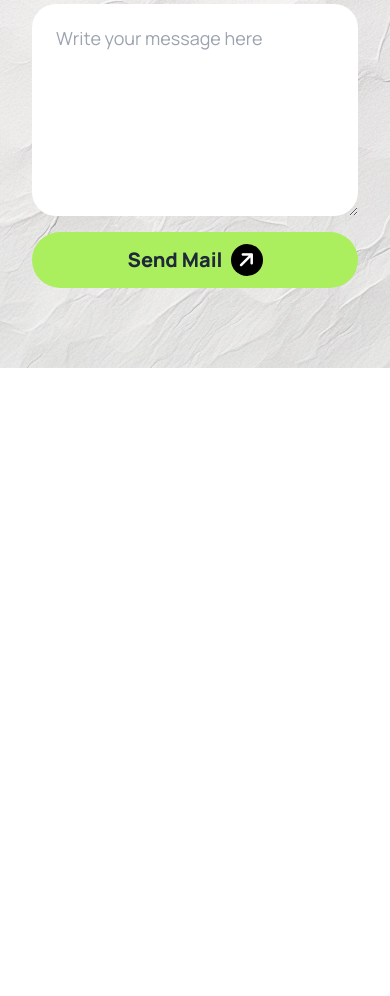
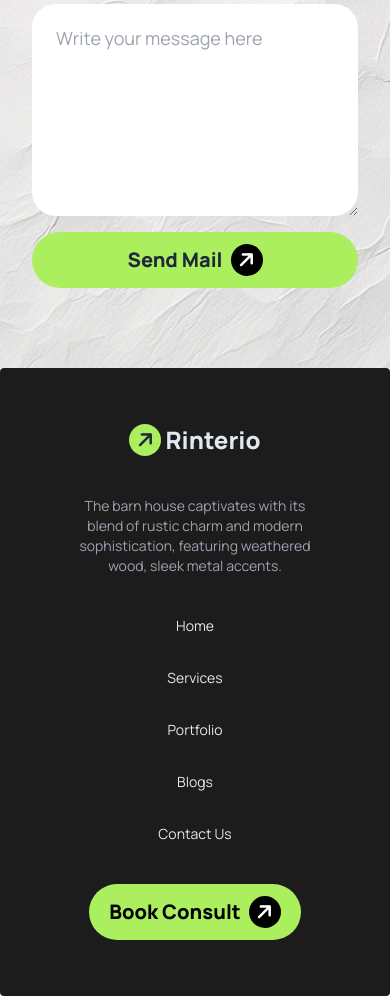
Before and after one commit to imnoim/real-estate, a plain HTML site: page index.html in a window 390 px wide. Shown: the part 5546-6542 px from the top of the page. Before the commit the page ends 5914 px from the top, so only its background shows below. Drawn offline with nearby package versions, Linux system fonts and the light colour scheme.

Commit message:
added footer with mobile device styles

```diff
--- a/index.html
+++ b/index.html
@@ -32,6 +32,7 @@
                         card2: '#EFDA6E',
                         card3: '#A4DAC3',
                         card4: '#77AAEA',
+                        footerBg: '#1C1C1C',
                     },
                     fontFamily: {
                         manrope: 'Manrope',
@@ -386,11 +387,20 @@
                 <!-- form -->
 
                 <form action="" class="grid grid-cols-1 md:grid-cols-2 py-10 gap-4 md:gap-5 px-4 md:24 lg:px-36">
-                    <input type="text" placeholder="First Name*" class="h-[48px] px-4 text-base outline-0 w-full rounded-full col-span-2 md:col-span-1" required />
-                    <input type="text" placeholder="Last Name*" class="h-[48px] px-4 text-base outline-0 w-full rounded-full col-span-2 md:col-span-1" required />
-                    <input type="text" placeholder="Phone Number*" class="h-[48px] px-4 text-base outline-0 w-full rounded-full col-span-2 md:col-span-1" required />
-                    <input type="email" placeholder="Your Email*" class="h-[48px] px-4 text-base outline-0 w-full rounded-full col-span-2 md:col-span-1" required />
-                    <textarea placeholder="Write your message here" rows="5" class="textarea-lg w-full col-span-2 rounded-3xl outline-0"></textarea>
+                    <input type="text" placeholder="First Name*"
+                        class="h-[48px] px-4 text-base outline-0 w-full rounded-full col-span-2 md:col-span-1"
+                        required />
+                    <input type="text" placeholder="Last Name*"
+                        class="h-[48px] px-4 text-base outline-0 w-full rounded-full col-span-2 md:col-span-1"
+                        required />
+                    <input type="text" placeholder="Phone Number*"
+                        class="h-[48px] px-4 text-base outline-0 w-full rounded-full col-span-2 md:col-span-1"
+                        required />
+                    <input type="email" placeholder="Your Email*"
+                        class="h-[48px] px-4 text-base outline-0 w-full rounded-full col-span-2 md:col-span-1"
+                        required />
+                    <textarea placeholder="Write your message here" rows="5"
+                        class="textarea-lg w-full col-span-2 rounded-3xl outline-0"></textarea>
                     <div class="flex items-center justify-center gap-2 px-5 py-3 bg-primaryBg rounded-full col-span-2">
                         <button class="font-extrabold text-xl">Send Mail</button>
                         <div class="w-[32px] h-[32px] bg-black rounded-full flex items-center justify-center">
@@ -405,8 +415,30 @@
     <!-- main ends here -->
 
     <!-- footer starts here -->
-    <footer>
-
+    <footer class="footer footer-center flex flex-col bg-footerBg text-base-content rounded p-14">
+        <!-- text -->
+        <div class="flex items-center gap-1 md:gap-2">
+            <div class="w-[32px] h-[32px] bg-primary rounded-full flex items-center justify-center">
+                <i class="fa-solid fa-arrow-right -rotate-45 text-xl"></i>
+            </div>
+            <a class="text-2xl md:text-3xl font-extrabold text-slate-200" href="#">Rinterio</a>
+        </div>
+        <p class="text-gray-400 w-11/12 md:w-2/4">The barn house captivates with its blend of rustic charm and modern sophistication, featuring weathered wood,
+            sleek metal accents.</p>
+        <!-- nav -->
+        <nav class="grid grid-flow-row md:grid-flow-col gap-8 md:gap-24 lg:gap-32">
+            <a href="#" class="text-slate-200">Home</a>
+            <a href="#" class="text-slate-200">Services</a>
+            <a href="#" class="text-slate-200">Portfolio</a>
+            <a href="#" class="text-slate-200">Blogs</a>
+            <a href="#" class="text-slate-200">Contact Us</a>
+        </nav>
+        <div class="flex items-center justify-center gap-2 px-5 py-3 bg-primaryBg rounded-full">
+            <button class="font-extrabold text-xl text-black">Book Consult</button>
+            <div class="w-[32px] h-[32px] bg-black rounded-full flex items-center justify-center">
+                <i class="fa-solid fa-arrow-right -rotate-45 text-xl text-white"></i>
+            </div>
+        </div>
     </footer>
     <!-- footer ends here -->
 </body>
```
